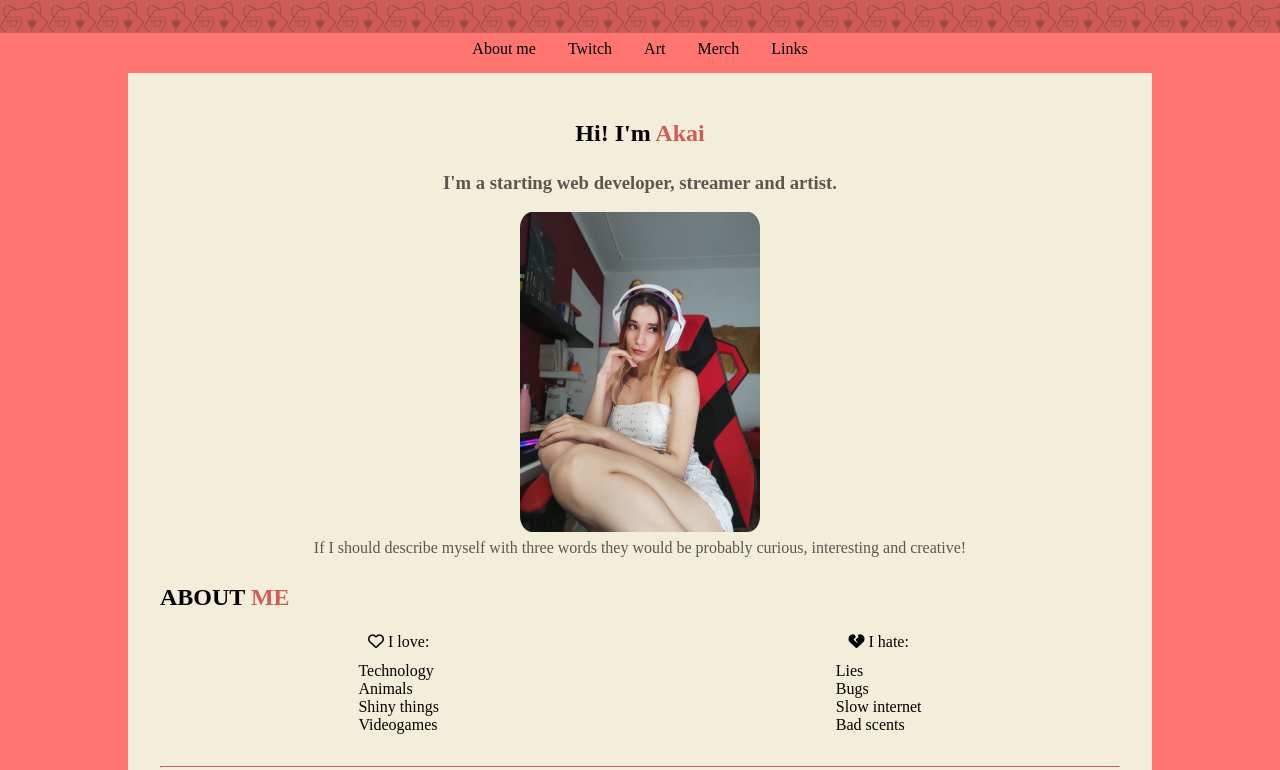
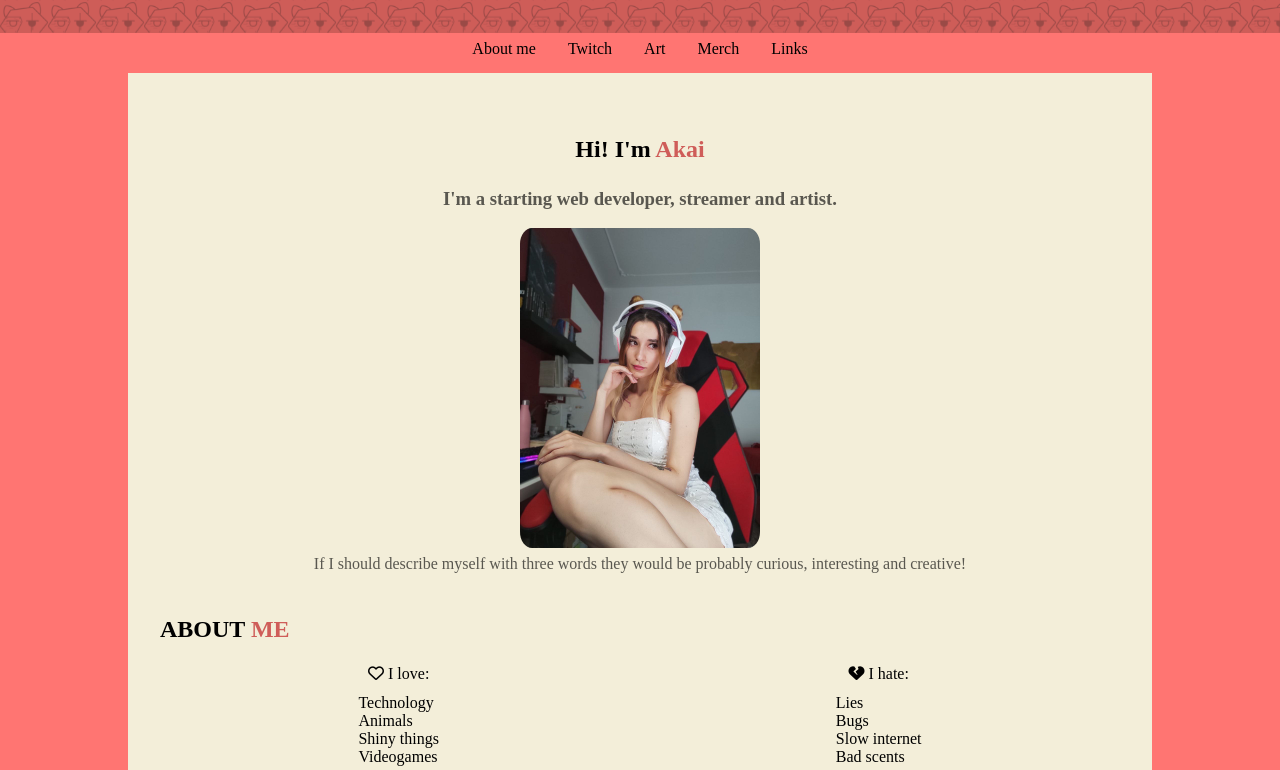
Before and after one commit to akaik0/PersonalWebsite, a plain HTML site: page index.html in a window 1280 px wide. Shown: the part 63-833 px from the top of the page. Drawn offline with Linux system fonts and the light colour scheme; a web font is replaced by a local one.

Commit message:
homepage changes

```diff
--- a/homepage.css
+++ b/homepage.css
@@ -147,7 +147,8 @@ main {
 }
 
 h2 {
-    margin: 1rem 0;
+    margin-top: 2rem;
+    margin-bottom: 1rem;
     padding-bottom: 0.2rem;
 }
 
```
